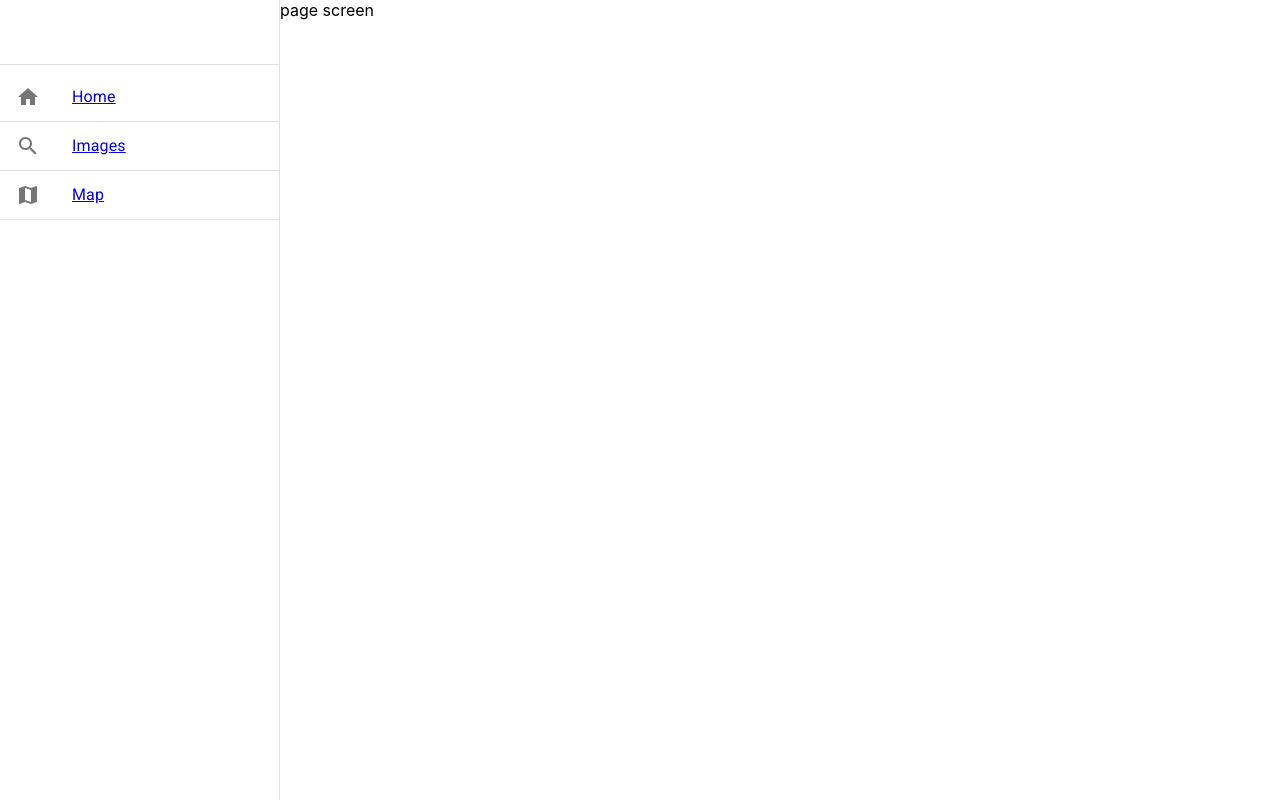
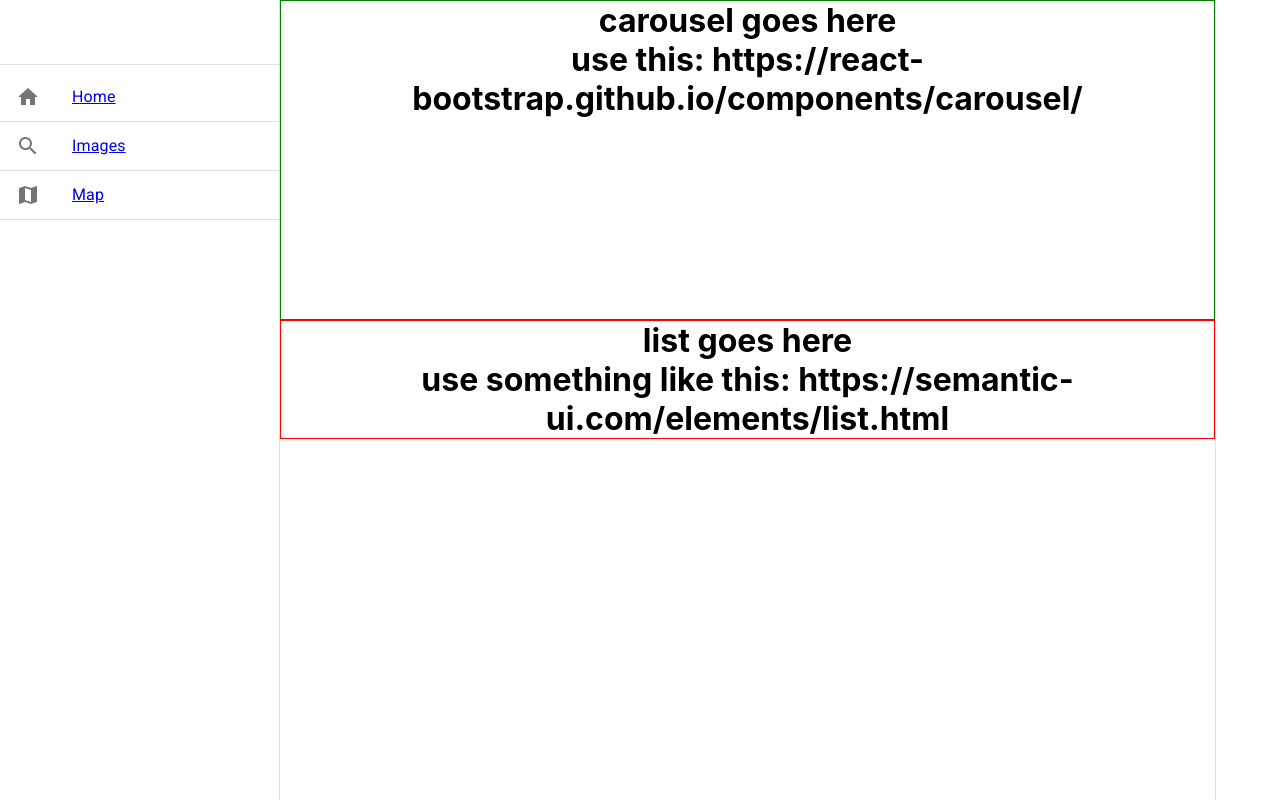
Before and after one commit to jackyzha0/pennappsxx, a React (Create React App) app in the folder webapp/: page / in a window 1280 px wide. Built offline with nearby package versions, Linux system fonts and the light colour scheme.

Commit message:
page tweaks

```diff
--- a/webapp/src/App.js
+++ b/webapp/src/App.js
@@ -11,10 +11,12 @@ import DataScreen from './datascreen/DataScreen';
 const styles = {
   container: {
     display: 'flex',
-    width: '100%',
-    height: '100%'
+    height: '100%',
+    marginRight: '4rem',
+    borderRight: '1px solid rgba(0, 0, 0, 0.12)',
+    overflowY: 'scroll'
   }
-}
+};
 
 const WebApp = ({}) => {
   return (
--- a/webapp/src/datascreen/DataScreen.js
+++ b/webapp/src/datascreen/DataScreen.js
@@ -8,7 +8,9 @@ export default class DataScreen extends Component {
   render() {
     return (
       <div className="page-container">
-        data screen
+        <h1>TODO: make this look nice with animated graphs and stuff</h1>
+        <p>maybe use D3.js</p>
+        <p>incorporate pdf forms</p>
       </div>
     )
   }
--- a/webapp/src/imagescreen/ImageScreen.js
+++ b/webapp/src/imagescreen/ImageScreen.js
@@ -1,4 +1,17 @@
 import React, { Component } from 'react';
+
+const styles = {
+  statusBar: {
+    height: '4rem',
+    width: '100%',
+    borderBottom: '1px solid rgba(0, 0, 0, 0.12)'
+  },
+  imageGrid: {
+    height: 'min-content',
+    width: '100%',
+    border: '1px solid blue'
+  }
+};
 
 export default class ImageScreen extends Component {
   constructor(props) {
@@ -8,7 +21,13 @@ export default class ImageScreen extends Component {
   render() {
     return (
       <div className="page-container">
-        image screen
+        <div style={styles.statusBar}>
+          <p>progress details about the mission go here</p>
+        </div>
+
+        <div style={styles.imageGrid}>
+          <h1>image grid goes here, look up something that looks nice with animations</h1>
+        </div>
       </div>
       )
   }
--- a/webapp/src/planscreen/PlanScreen.js
+++ b/webapp/src/planscreen/PlanScreen.js
@@ -1,4 +1,17 @@
 import React, { Component } from 'react';
+
+const styles = {
+  topPanel: {
+    height: '20rem',
+    width: '100%',
+    border: '1px solid green'
+  },
+  botPanel: {
+    height: 'min-content',
+    width: '100%',
+    border: '1px solid red'
+  }
+};
 
 export default class PlanScreen extends Component {
   constructor(props) {
@@ -8,7 +21,15 @@ export default class PlanScreen extends Component {
   render() {
     return (
       <div className="page-container">
-        page screen
+        <div style={styles.topPanel}>
+          <h1>carousel goes here</h1>
+          <h1>use this: https://react-bootstrap.github.io/components/carousel/</h1>
+        </div>
+
+        <div style={styles.botPanel}>
+          <h1>list goes here</h1>
+          <h1>use something like this: https://semantic-ui.com/elements/list.html</h1>
+        </div>
       </div>
     )
   }
--- a/webapp/src/styles/index.css
+++ b/webapp/src/styles/index.css
@@ -36,6 +36,7 @@ body {
 
 .page-container {
   display: flex;
-  height: 100%;
+  flex-flow: column;
+  height: min-content;
   width: 100%;
 }
```
